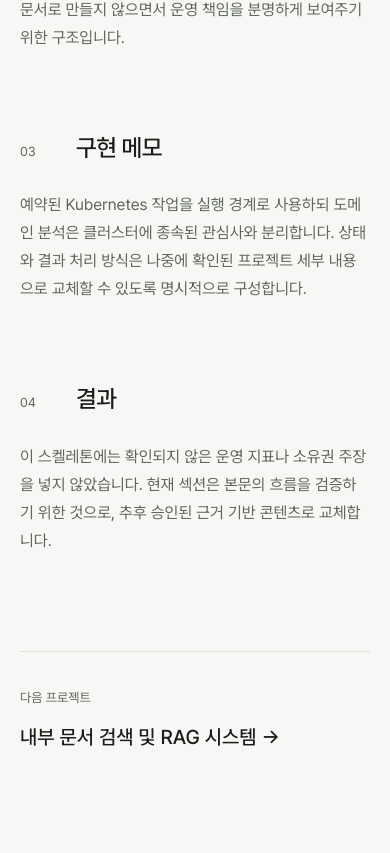
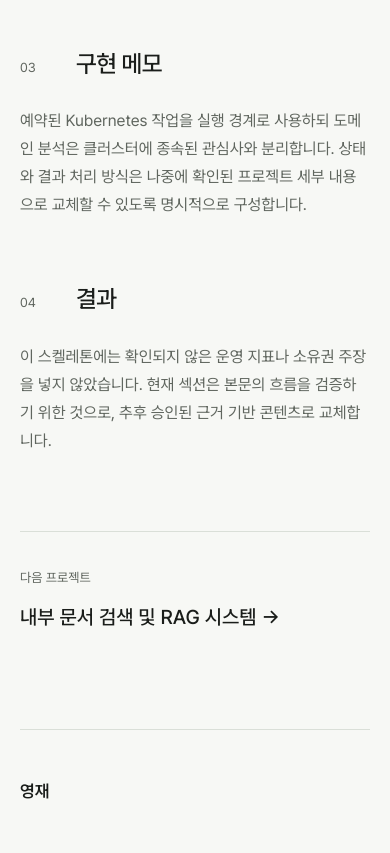
Before and after one commit to kingturtle0/foglio, a Next.js app: page /work/bioinformatics-workflow-automation in a window 390 px wide. Shown: the part 1171-2024 px from the top of the page. Built offline with nearby package versions, Linux system fonts and the light colour scheme.

Commit message:
Refine mobile portfolio layout

```diff
--- a/app/globals.css
+++ b/app/globals.css
@@ -75,9 +75,9 @@ a:focus-visible, button:focus-visible { outline:2px solid var(--focus); outline-
 .article-body li + li { margin-top:10px; }
 .diagram,.code-block { margin:40px 0 0; }
 .diagram figcaption,.code-block figcaption { margin-bottom:12px; color:var(--text-secondary); font-size:13px; }
-.diagram__flow { display:flex; align-items:stretch; padding:24px; border:1px solid var(--border); border-radius:5px; background:var(--surface); overflow-x:auto; }
-.diagram__step { display:flex; align-items:center; flex:1 0 auto; }
-.diagram__node { min-width:116px; padding:14px 12px; border:1px solid var(--border); border-radius:4px; color:var(--text-primary); text-align:center; font-size:13px; line-height:1.35; }
+.diagram__flow { display:flex; align-items:stretch; min-width:0; padding:24px; border:1px solid var(--border); border-radius:5px; background:var(--surface); overflow-x:auto; }
+.diagram__step { display:flex; align-items:center; min-width:0; flex:1 0 auto; }
+.diagram__node { min-width:116px; max-width:100%; padding:14px 12px; border:1px solid var(--border); border-radius:4px; color:var(--text-primary); text-align:center; font-size:13px; line-height:1.35; overflow-wrap:anywhere; word-break:break-word; }
 .diagram__node--key { border-color:var(--accent); background:var(--accent-soft); }
 .diagram__node small { display:block; margin-top:5px; color:var(--text-secondary); font-size:11px; }
 .diagram__arrow { margin:0 10px; color:var(--accent); }
@@ -95,12 +95,12 @@ a:focus-visible, button:focus-visible { outline:2px solid var(--focus); outline-
   .site-header { min-height:76px; gap:16px; }
   .site-nav { gap:14px; font-size:13px; }
   .theme-toggle__text { display:none; }
-  .intro { padding-top:80px; }
+  .intro { padding-top:64px; }
   .intro__name { margin-bottom:20px; }
   .intro h1 { font-size:clamp(34px,10vw,38px); line-height:1.18; }
   .intro__description { margin-top:28px; font-size:17px; }
   .intro__areas { font-size:13px; }
-  .project-section,.experience { padding-top:120px; }
+  .project-section { padding-top:96px; }
   .section-heading { grid-template-columns:40px 1fr; margin-bottom:40px; }
   .project-row__link { display:block; padding:48px 0; }
   .project-row__rail { flex-direction:row; justify-content:flex-start; gap:6px; margin-bottom:20px; }
@@ -109,20 +109,23 @@ a:focus-visible, button:focus-visible { outline:2px solid var(--focus); outline-
   .project-row__summary { font-size:16px; }
   .experience-entry { display:block; }
   .experience-entry__period { margin-bottom:20px; }
-  .site-footer { display:block; margin-top:120px; }
+  .site-footer { display:block; margin-top:96px; }
   .site-footer__copyright { margin-top:40px; }
-  .project-article { padding-top:64px; }
-  .article-header { margin-top:56px; }
+  .project-article { padding-top:52px; }
+  .article-header { margin-top:44px; }
   .article-header h1 { font-size:34px; }
   .article-header__summary { font-size:17px; }
-  .project-meta { grid-template-columns:repeat(2,minmax(0,1fr)); row-gap:28px; margin-top:56px; }
-  .article-sections { margin-top:80px; }
-  .article-sections > section + section { margin-top:80px; }
+  .project-meta { grid-template-columns:repeat(2,minmax(0,1fr)); row-gap:28px; margin-top:44px; }
+  .article-sections { margin-top:64px; }
+  .article-sections > section + section { margin-top:64px; }
   .article-section__heading { grid-template-columns:40px minmax(0,1fr); }
   .article-section__heading h2 { font-size:24px; }
   .article-body { margin:28px 0 0; font-size:16px; }
-  .diagram__flow { padding:20px; }
-  .next-project { display:block; margin-top:96px; }
+  .diagram__flow { flex-direction:column; align-items:stretch; gap:0; padding:20px; overflow:hidden; }
+  .diagram__step { width:100%; flex:none; flex-direction:column; align-items:stretch; }
+  .diagram__node { width:100%; min-width:0; }
+  .diagram__arrow { display:block; margin:8px auto; transform:rotate(90deg); }
+  .next-project { display:block; margin-top:76px; }
   .next-project a { display:block; margin-top:12px; font-size:20px; text-align:left; }
   .not-found h1 { font-size:34px; }
 }
--- a/content/site.ts
+++ b/content/site.ts
@@ -6,7 +6,7 @@ export const siteProfile: SiteProfile = {
   name: "영재",
   positioning: "Software Engineer",
   description: "대용량 데이터 처리와 분석 워크플로 자동화부터 머신러닝, AI 기반 서비스 개발 및 운영까지 다양한 소프트웨어 엔지니어링 업무를 수행해 왔습니다. 주로 바이오인포매틱스 도메인에서 일하며 데이터 처리 성능을 개선하고, 복잡한 분석 요구사항을 실제 운영 가능한 소프트웨어 시스템으로 구현해 왔습니다.",
-  coreAreas: ["Backend & Software Engineering", "Data Processing & Workflow Automation", "Machine Learning & AI Applications", "Infrastructure & Operations"],
+  coreAreas: ["Backend", "Data Processing", "ML/AI", "Infrastructure"],
   // Replace these null values with real URLs when the contact details are ready.
   // For a real PDF, use publicAssetPath("/resume.pdf") after adding it to public/.
   emailUrl: null,
```
